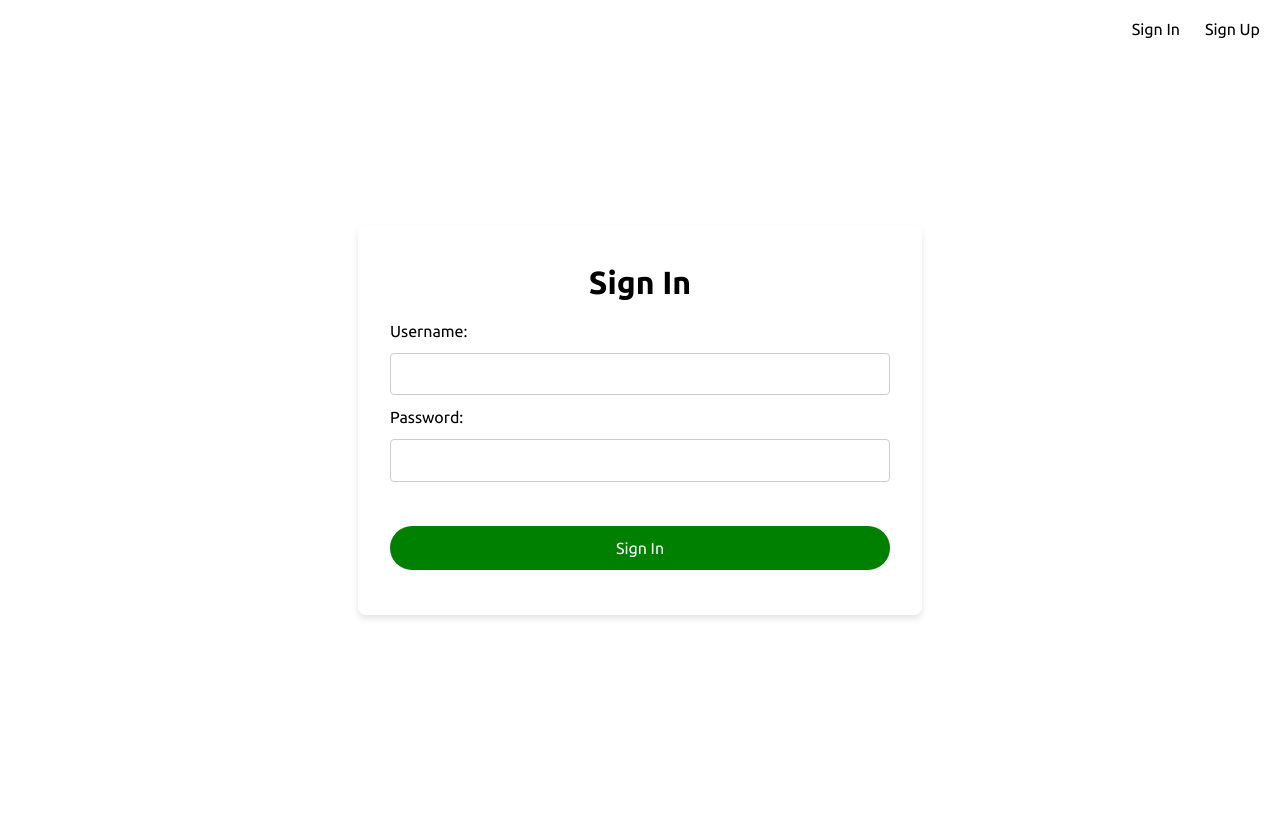
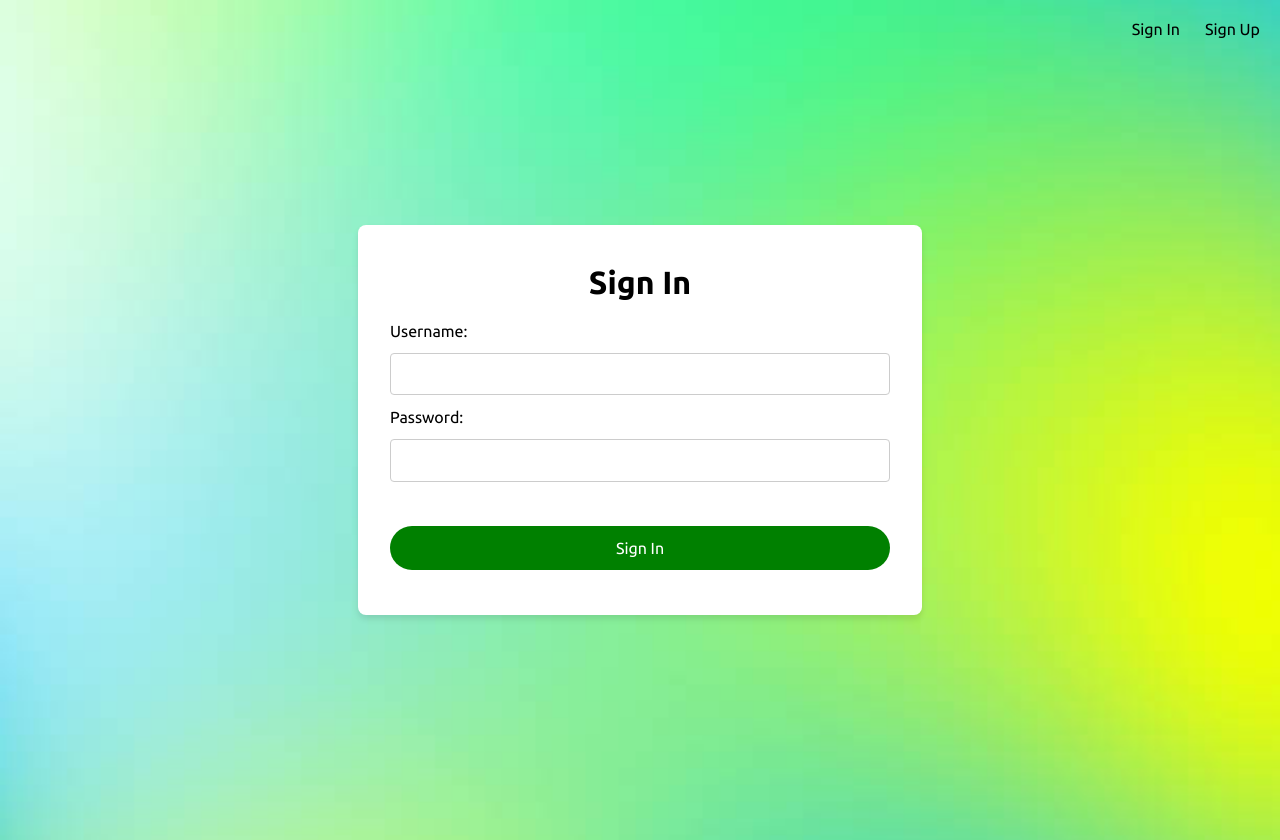
Before and after one commit to yukiiso/Emory, a React (Create React App) app in the folder frontend/: page /dash in a window 1280 px wide. Both pictures are taken after a click on the button "Sign Out". Built offline with nearby package versions, Linux system fonts and the light colour scheme; no server answers.

Commit message:
Added background image

```diff
--- a/frontend/src/components/SignIn.module.css
+++ b/frontend/src/components/SignIn.module.css
@@ -2,9 +2,13 @@
 
 .page-container {
     font-family: "Ubuntu", sans-serif;
-    background-color: white;
+    /* background-color: white; */
+    background-image: url("../../public/backgroud.jpg");
     position: relative;
     padding: 20px;
+    background-size: cover;
+    background-position: center;
+    background-repeat: no-repeat;
 }
 
 /* Title */
```
Also changed, not shown: frontend/public/backgroud.jpg (added).
